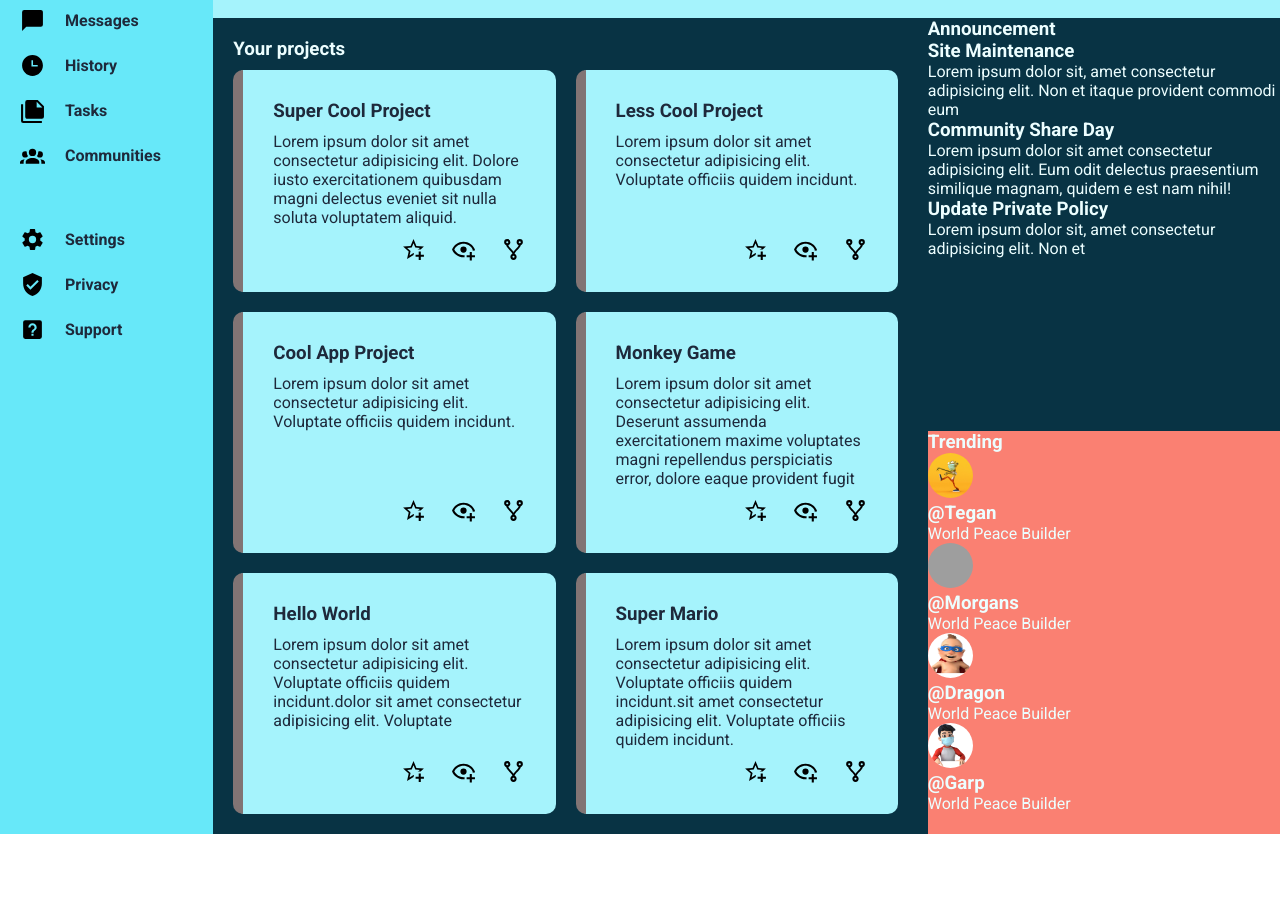
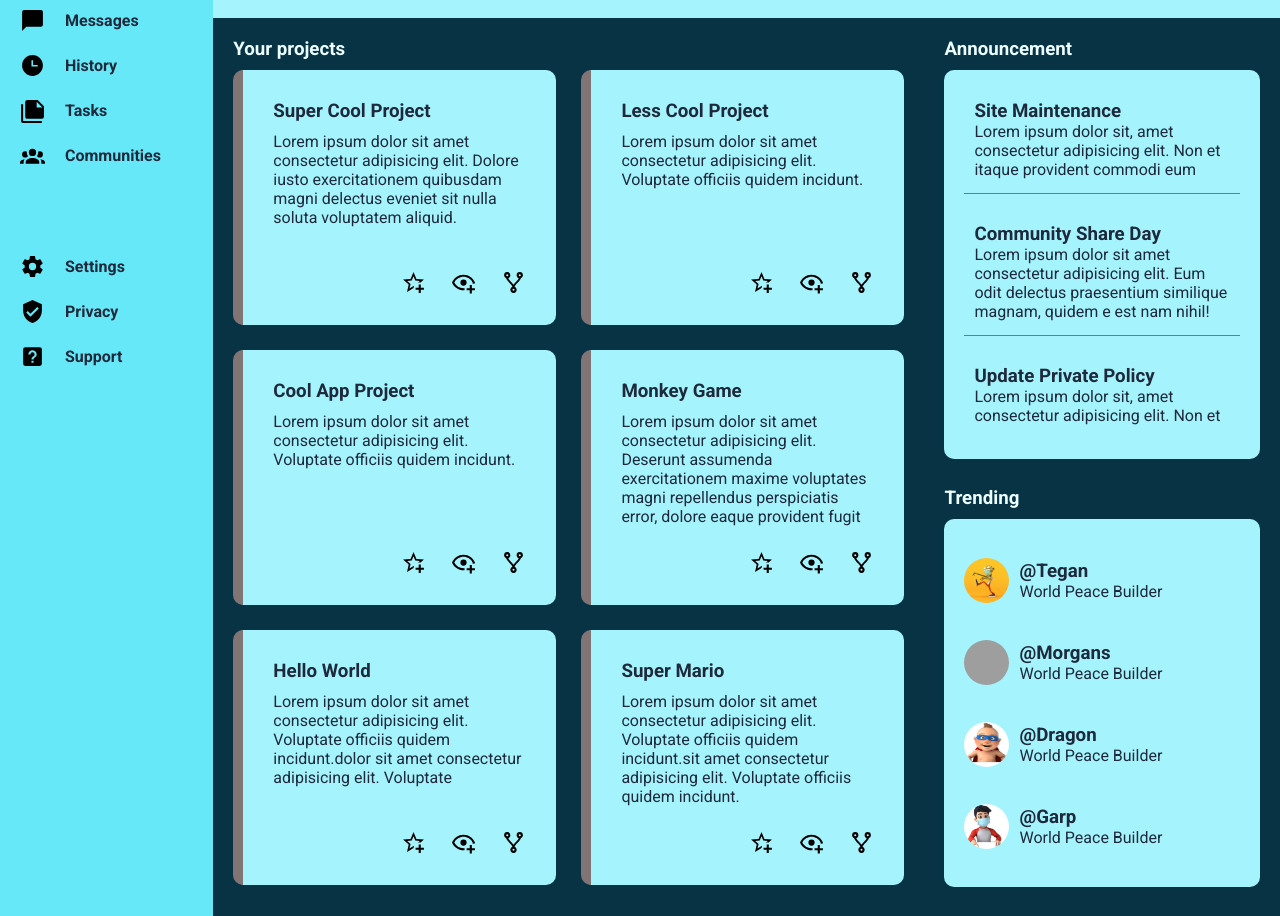
Before and after one commit to Amrit57/Dashboard-Project, a plain HTML site: page index.html in a window 1280 px wide. Shown: the part 162-1078 px from the top of the page. Before the commit the page ends 996 px from the top, so only its background shows below. Drawn offline with Linux system fonts and the light colour scheme; grey boxes are pictures that could not be loaded.

Commit message:
Project finished

```diff
--- a/style.css
+++ b/style.css
@@ -125,11 +125,11 @@ button {
   display: grid;
   grid-template-columns: 2fr 1fr;
   grid-template-rows: 1fr 1fr;
-  gap: 10px;
 }
 .your-projects {
   grid-row: 1/3;
   padding: 20px;
+  height: 100%;
 }
 .your-projects h3 {
   margin-bottom: 10px;
@@ -137,7 +137,9 @@ button {
 .cards {
   display: grid;
   grid-template-columns: 1fr 1fr;
-  gap: 20px;
+  grid-template-rows: repeat(auto-fit, minmax(200px, 1fr));
+  gap: 25px;
+  height: 95%;
 }
 .card {
   background: var(--card-bg);
@@ -148,7 +150,7 @@ button {
   border-left: rgb(129, 116, 116) 10px solid;
   gap: 10px;
   display: grid;
-  grid-template-rows: 1fr auto;
+  grid-template-rows: auto 1fr;
 }
 .icons {
   grid-row: 2/3;
@@ -162,8 +164,47 @@ button {
 }
 .announce {
   grid-column: 2/3;
+  padding: 20px;
+}
+.announce > h3 {
+  margin-bottom: 10px;
+}
+.box-container {
+  background: var(--card-bg);
+  color: var(--font-color);
+  height: 95%;
+  padding: 20px;
+  border-radius: 10px;
+  display: grid;
+  gap: 20px;
+}
+.box:nth-child(1),
+.box:nth-child(2) {
+  box-shadow: 0px 1px rgb(129, 116, 116);
+}
+.box {
+  padding: 10px;
 }
 .trending {
   grid-column: 2/3;
-  background: salmon;
+  padding: 20px;
 }
+.trending > h3 {
+  margin-bottom: 10px;
+}
+.users {
+  background: var(--card-bg);
+  color: var(--font-color);
+  height: 90%;
+  padding: 20px;
+  border-radius: 10px;
+  display: grid;
+  grid-template-columns: 1fr;
+  grid-template-rows: auto;
+}
+.user {
+  display: grid;
+  grid-template-columns: auto 1fr;
+  gap: 10px;
+  align-items: center;
+}
```
